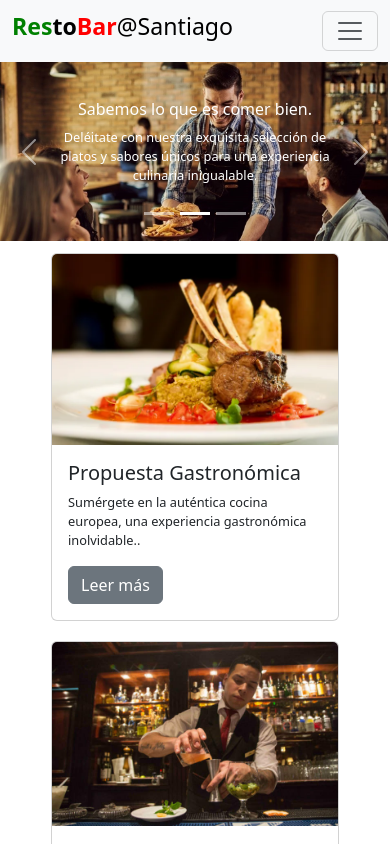
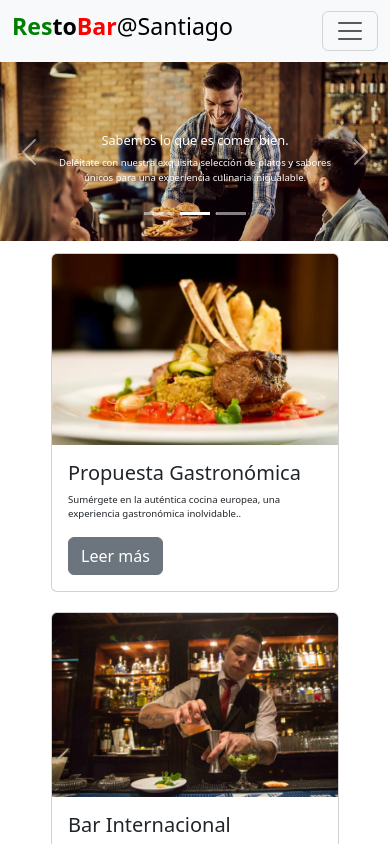
Before and after one commit to Ddelajara/AppRestoBar, a React (Vite) app: page / in a window 390 px wide. Shown: the top 844 px of the page. Built offline with nearby package versions, Linux system fonts and the light colour scheme.

Commit message:
Ajuste font size

```diff
--- a/src/index.css
+++ b/src/index.css
@@ -164,9 +164,9 @@
 
 @media (max-width: 768px) {
   h2 {
-     font-size: 1rem;
+     font-size: 0.8rem;
   }
   p {
-     font-size: 0.8rem;
+     font-size: 0.6rem;
   }
 }
```
